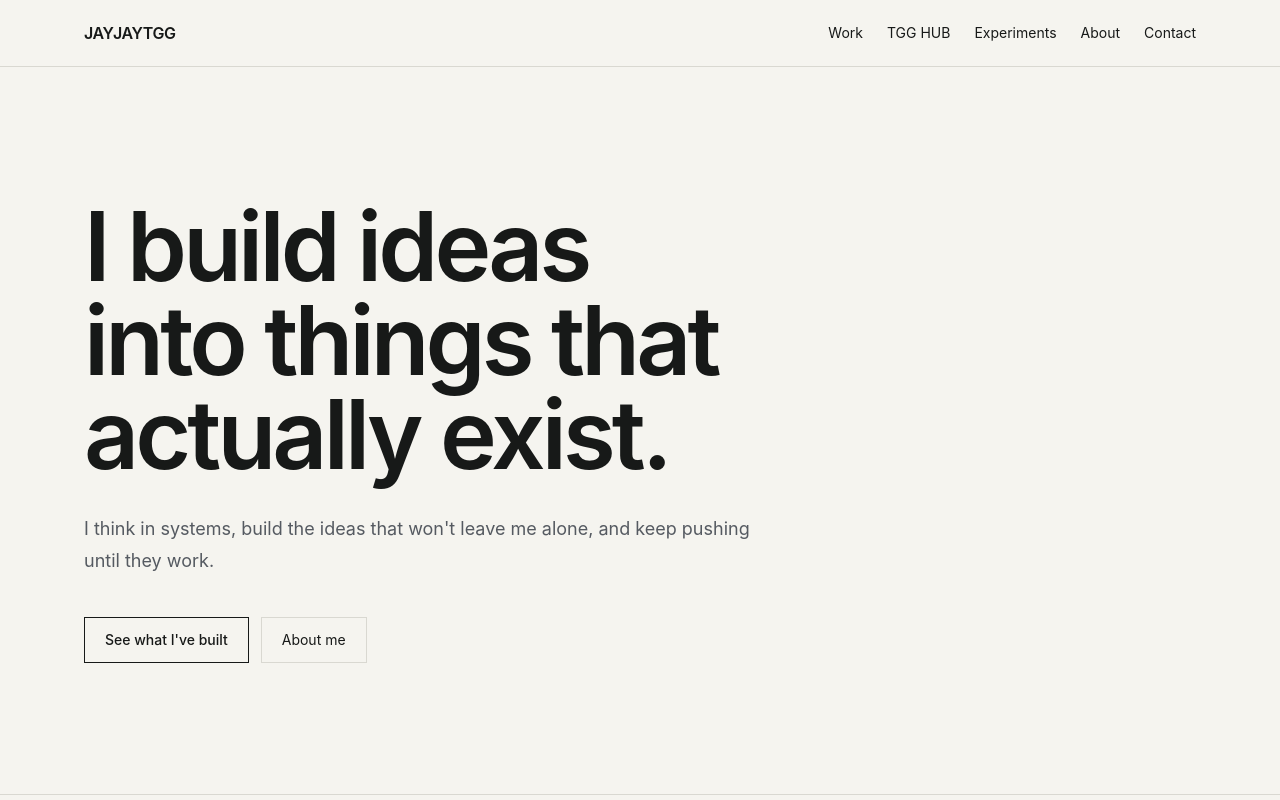
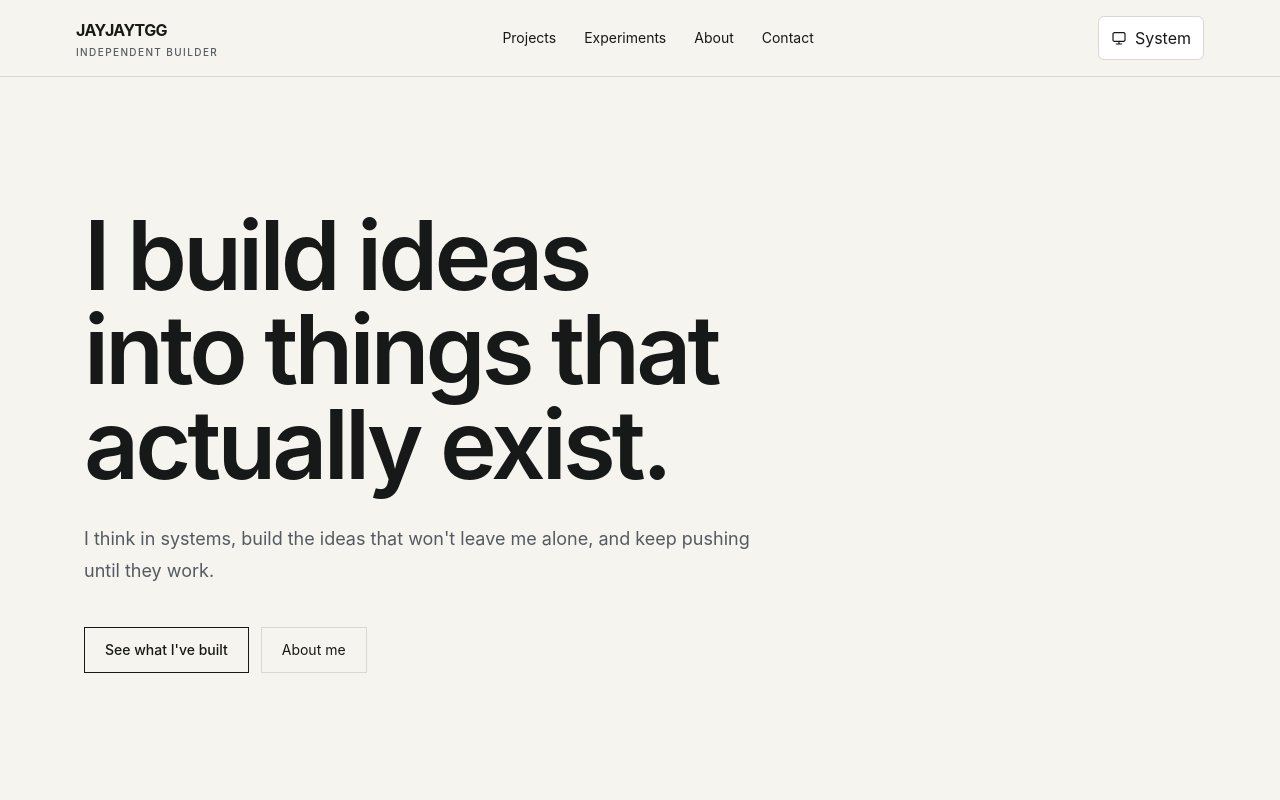
Before and after one commit to JJTGG/JAYJAYTGG, a Next.js app: page / in a window 1280 px wide. Shown: the top 800 px of the page. Built offline with nearby package versions, Linux system fonts and the light colour scheme.

Commit message:
feat: redesign portfolio header and add theme switcher

```diff
--- a/components/Header.tsx
+++ b/components/Header.tsx
@@ -1,11 +1,15 @@
+
 "use client";
 
-import { useState } from "react";
+import { useEffect, useState } from "react";
 import { usePathname } from "next/navigation";
 
+type Theme = "light" | "dark" | "system";
+
+const THEME_STORAGE_KEY = "jayjaytgg-theme";
+
 const navigation = [
-  { label: "Work", href: "/work" },
-  { label: "TGG HUB", href: "/tgg-hub" },
+  { label: "Projects", href: "/work" },
   { label: "Experiments", href: "/experiments" },
   { label: "About", href: "/about" },
   { label: "Contact", href: "/contact" }
@@ -13,17 +17,58 @@ const navigation = [
 
 export default function Header() {
   const [open, setOpen] = useState(false);
+  const [theme, setTheme] = useState<Theme>("system");
   const pathname = usePathname();
 
+  useEffect(() => {
+    const current = document.documentElement.dataset.theme;
+
+    if (current === "light" || current === "dark") {
+      setTheme(current);
+    } else {
+      setTheme("system");
+    }
+  }, []);
+
+  function cycleTheme() {
+    const nextTheme: Theme =
+      theme === "system"
+        ? "light"
+        : theme === "light"
+          ? "dark"
+          : "system";
+
+    document.documentElement.dataset.theme = nextTheme;
+    setTheme(nextTheme);
+
+    try {
+      localStorage.setItem(THEME_STORAGE_KEY, nextTheme);
+    } catch {
+      // Keep the selected theme for the current page session.
+    }
+  }
+
   return (
-    <header className="border-b border-[var(--line)]">
-      <div className="mx-auto max-w-6xl px-5">
-        <div className="flex items-center justify-between py-5">
-          <a href="/" className="font-semibold tracking-tight">
+    <header className="border-b border-[var(--line)] bg-[var(--background)]">
+      <div className="mx-auto w-full max-w-[var(--page-width)] px-[var(--page-gutter)]">
+        <div className="flex min-h-[76px] items-center justify-between gap-4">
+          <a
+            href="/"
+            className="group flex shrink-0 flex-col leading-tight"
+            aria-label="JAYJAYTGG home"
+          >
+            <span className="text-base font-bold tracking-[-0.04em]">
               JAYJAYTGG
+            </span>
+            <span className="mt-1 hidden text-[10px] font-medium uppercase tracking-[0.14em] text-[var(--muted)] sm:block">
+              Independent builder
+            </span>
           </a>
 
-          <nav className="hidden gap-6 text-sm md:flex">
+          <nav
+            aria-label="Main navigation"
+            className="hidden items-center gap-1 md:flex"
+          >
             {navigation.map((item) => {
               const active = pathname === item.href;
 
@@ -31,12 +76,12 @@ export default function Header() {
                 <a
                   key={item.href}
                   href={item.href}
-                  className={`transition-colors ${
+                  aria-current={active ? "page" : undefined}
+                  className={`rounded-md px-3 py-2 text-sm transition-colors ${
                     active
-                      ? "text-[var(--foreground)]"
-                      : "text-[var(--muted)] hover:text-[var(--foreground)]"
+                      ? "bg-[var(--surface)] font-medium text-[var(--foreground)]"
+                      : "text-[var(--muted)] hover:bg-[var(--surface)] hover:text-[var(--foreground)]"
                   }`}
-                  aria-current={active ? "page" : undefined}
                 >
                   {item.label}
                 </a>
@@ -44,20 +89,61 @@ export default function Header() {
             })}
           </nav>
 
+          <div className="flex shrink-0 items-center gap-2">
             <button
               type="button"
-            onClick={() => setOpen(!open)}
-            className="px-3 py-2 text-sm text-[var(--muted)] transition-colors hover:text-[var(--foreground)] md:hidden"
+              onClick={cycleTheme}
+              title={`Current theme: ${theme}. Activate to change theme.`}
+              aria-label={`Theme: ${theme}. Activate to change theme.`}
+              className="inline-flex min-h-10 items-center gap-2 rounded-md border border-[var(--line)] bg-[var(--surface)] px-3 py-2 text-xs font-medium text-[var(--foreground)] transition-colors hover:border-[var(--accent)]"
+            >
+              <svg
+                aria-hidden="true"
+                viewBox="0 0 24 24"
+                fill="none"
+                stroke="currentColor"
+                strokeWidth={1.8}
+                strokeLinecap="round"
+                strokeLinejoin="round"
+                className="h-4 w-4"
+              >
+                {theme === "light" ? (
+                  <>
+                    <circle cx="12" cy="12" r="4" />
+                    <path d="M12 2v2m0 16v2M4.93 4.93l1.42 1.42m11.3 11.3 1.42 1.42M2 12h2m16 0h2M4.93 19.07l1.42-1.42m11.3-11.3 1.42-1.42" />
+                  </>
+                ) : theme === "dark" ? (
+                  <path d="M20.9 13A9 9 0 0 1 11 3.1 9 9 0 1 0 20.9 13Z" />
+                ) : (
+                  <>
+                    <rect x="3" y="4" width="18" height="13" rx="2" />
+                    <path d="M8 21h8m-4-4v4" />
+                  </>
+                )}
+              </svg>
+
+              <span className="capitalize">{theme}</span>
+            </button>
+
+            <button
+              type="button"
+              onClick={() => setOpen((current) => !current)}
+              className="inline-flex min-h-10 items-center justify-center rounded-md border border-[var(--line)] px-3 py-2 text-sm font-medium text-[var(--foreground)] transition-colors hover:border-[var(--accent)] md:hidden"
               aria-expanded={open}
-            aria-label="Toggle navigation"
+              aria-controls="mobile-navigation"
+              aria-label={open ? "Close navigation" : "Open navigation"}
             >
               {open ? "Close" : "Menu"}
             </button>
           </div>
+        </div>
 
         {open && (
-          <nav className="border-t border-[var(--line)] py-4 md:hidden">
-            <div className="flex flex-col">
+          <nav
+            id="mobile-navigation"
+            aria-label="Mobile navigation"
+            className="border-t border-[var(--line)] py-3 md:hidden"
+          >
             {navigation.map((item) => {
               const active = pathname === item.href;
 
@@ -66,18 +152,17 @@ export default function Header() {
                   key={item.href}
                   href={item.href}
                   onClick={() => setOpen(false)}
-                    className={`border-b border-[var(--line)] py-4 text-sm last:border-b-0 ${
+                  aria-current={active ? "page" : undefined}
+                  className={`block rounded-md px-3 py-3 text-sm transition-colors ${
                     active
-                        ? "text-[var(--foreground)]"
-                        : "text-[var(--muted)] hover:text-[var(--foreground)]"
+                      ? "bg-[var(--surface)] font-medium text-[var(--foreground)]"
+                      : "text-[var(--muted)] hover:bg-[var(--surface)] hover:text-[var(--foreground)]"
                   }`}
-                    aria-current={active ? "page" : undefined}
                 >
                   {item.label}
                 </a>
               );
             })}
-            </div>
           </nav>
         )}
       </div>
```
Lines whose indentation alone changed are shown as unchanged.
